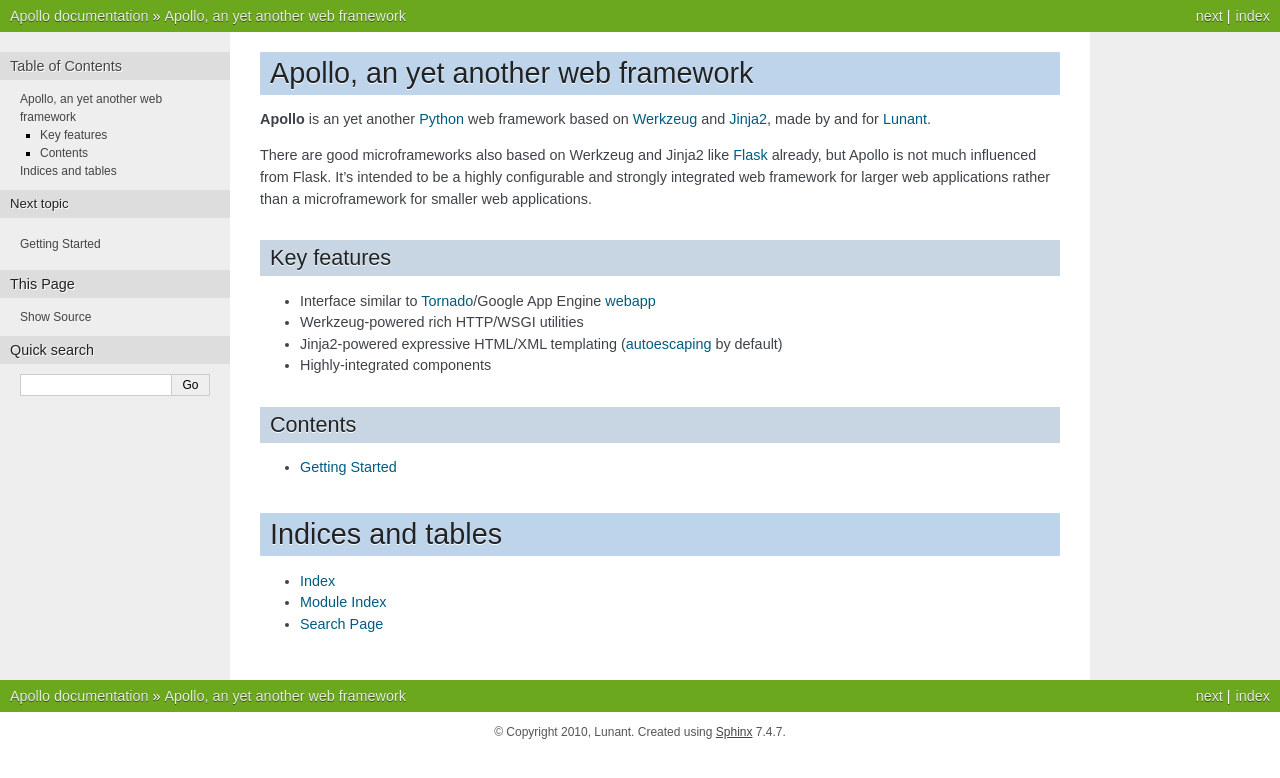
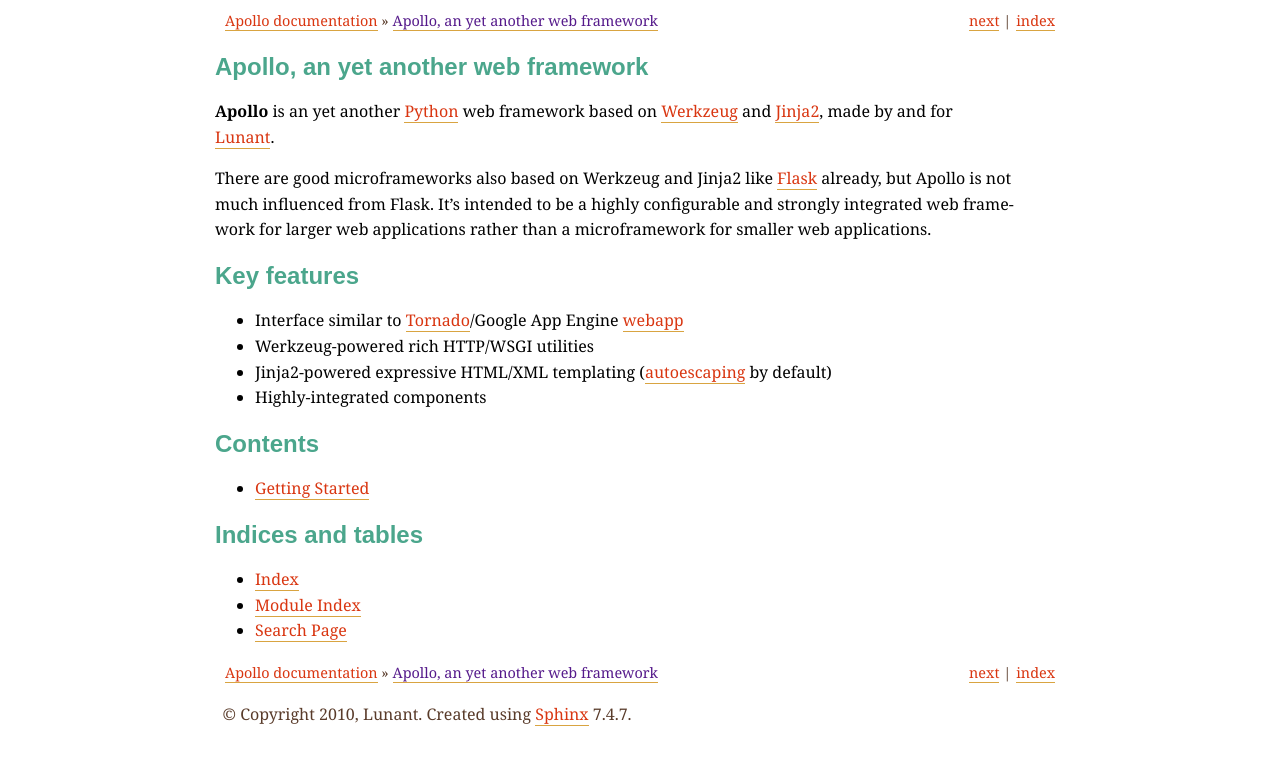
Before and after one commit to lunant/apollo, a Sphinx documentation site: the page built from docs/index.rst, in a window 1280 px wide. Shown: the top 778 px of the page. Built offline with Sphinx 7.4.7, drawn with Linux system fonts in a browser that asks for light colours; some web fonts are replaced.

Commit message:
Sphinx theme.

```diff
--- /dev/null
+++ b/docs/_themes/apollo/static/apollo.css_t
@@ -0,0 +1,29 @@
+@import url('basic.css');
+@import url('http://fonts.googleapis.com/css?family=Neucha&subset=latin');
+@import url('http://fonts.googleapis.com/css?family=Droid+Sans+Mono&subset=latin');
+
+/* 4BA68C, D5D966, D9A441, D93611, 593B2A */
+body, p { font-family: Georgia, serif; line-height: 160%; }
+
+.document, .related, .footer { margin: 0 auto; max-width: 850px; }
+* html .document, * html .related { width: 850px; }
+
+.related, .footer { color: #593b2a; }
+.footer { max-width: 835px; margin: 1em auto; }
+* html .footer { width: 835px; }
+
+h1, h2, h3, h4, h5, h6 { font-family: Neucha, sans-serif; color: #4ba68c; }
+h1 .pre, h2 .pre, h3 .pre, h4 .pre, h5 .pre, h6 .pre
+    { font-family: 'Droid Sans Mono', monospace; }
+a { color: #d93611; text-decoration: none; border-bottom: 1px solid #d9a441; }
+h1 a, h2 a, h3 a, h4 a, h5 a, h6 a { color: #593b2a; }
+a.headerlink { color: #d4d966; border: none; font-weight: normal;
+               padding-left: 0.5em; }
+
+.highlight { background-color: inherit !important; line-height: 100%; }
+pre { border-left: 1px solid silver; margin: 1em 0 1em 2em;
+      padding: 0 0 0 1em; }
+
+tt { font-family: 'Droid Sans Mono', monospace; font-size: 90% !important; }
+
+a .viewcode-link { color: #d5d966; }
--- /dev/null
+++ b/docs/_themes/apollo/theme.conf
@@ -0,0 +1,5 @@
+[theme]
+inherit = basic
+stylesheet = apollo.css
+pygments_style = manni
+nosidebar = true
--- a/docs/apollo/handler.rst
+++ b/docs/apollo/handler.rst
@@ -1,4 +1,3 @@
 
 .. automodule:: apollo.handler
    :members:
-   :show-inheritance:
--- a/docs/conf.py
+++ b/docs/conf.py
@@ -86,7 +86,7 @@
 #show_authors = False
 
 # The name of the Pygments (syntax highlighting) style to use.
-pygments_style = "sphinx"
+#pygments_style = "manni"
 
 # A list of ignored prefixes for module index sorting.
 #modindex_common_prefix = []
@@ -96,15 +96,15 @@
 
 # The theme to use for HTML and HTML Help pages.  See the documentation for
 # a list of builtin themes.
-html_theme = "nature"
+html_theme = "apollo"
 
 # Theme options are theme-specific and customize the look and feel of a theme
 # further.  For a list of options available for each theme, see the
 # documentation.
-#html_theme_options = {}
+html_theme_options = {"nosidebar": True}
 
 # Add any paths that contain custom themes here, relative to this directory.
-#html_theme_path = []
+html_theme_path = ["_themes"]
 
 # The name for this set of Sphinx documents.  If None, it defaults to
 # "<project> v<release> documentation".
```
